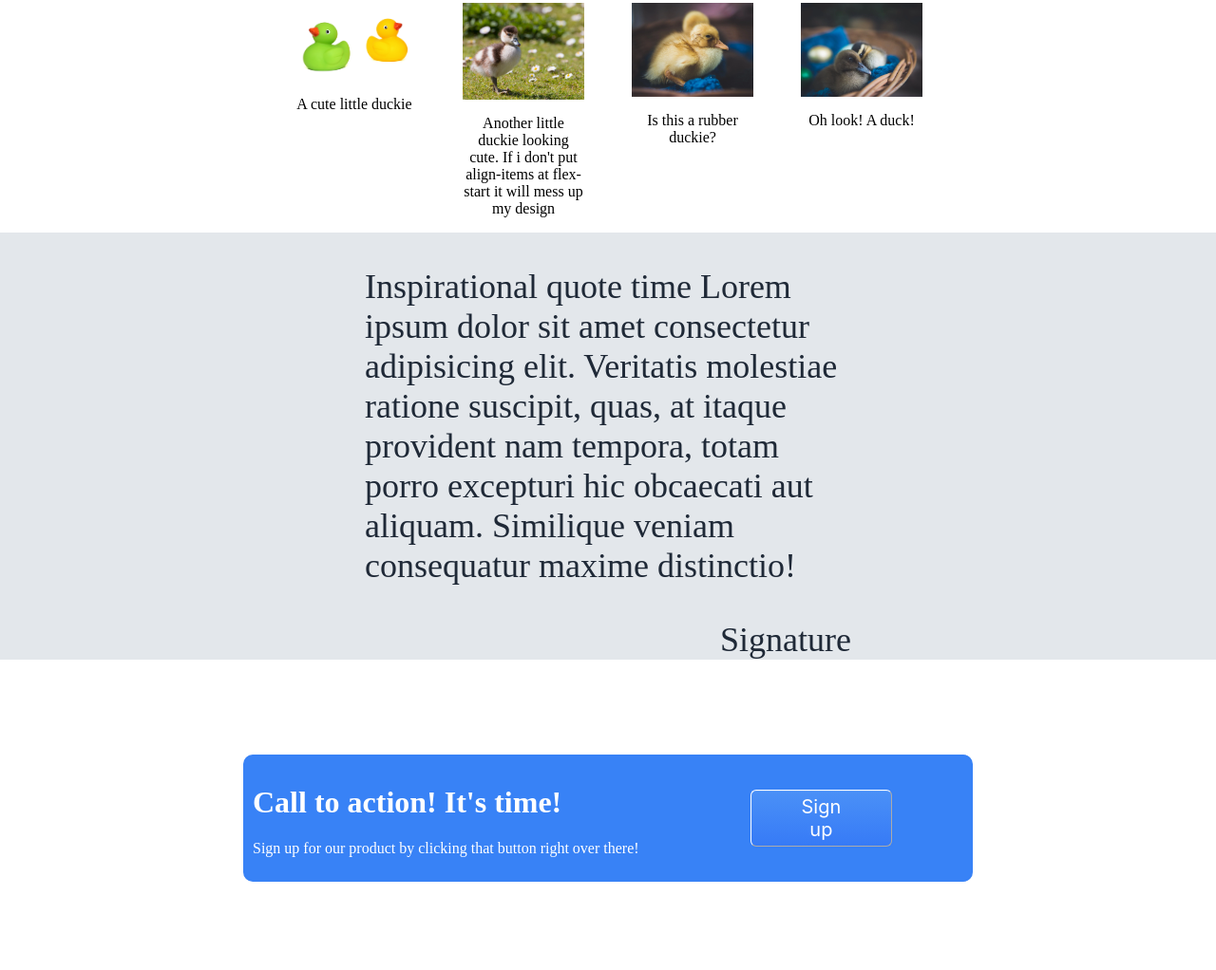
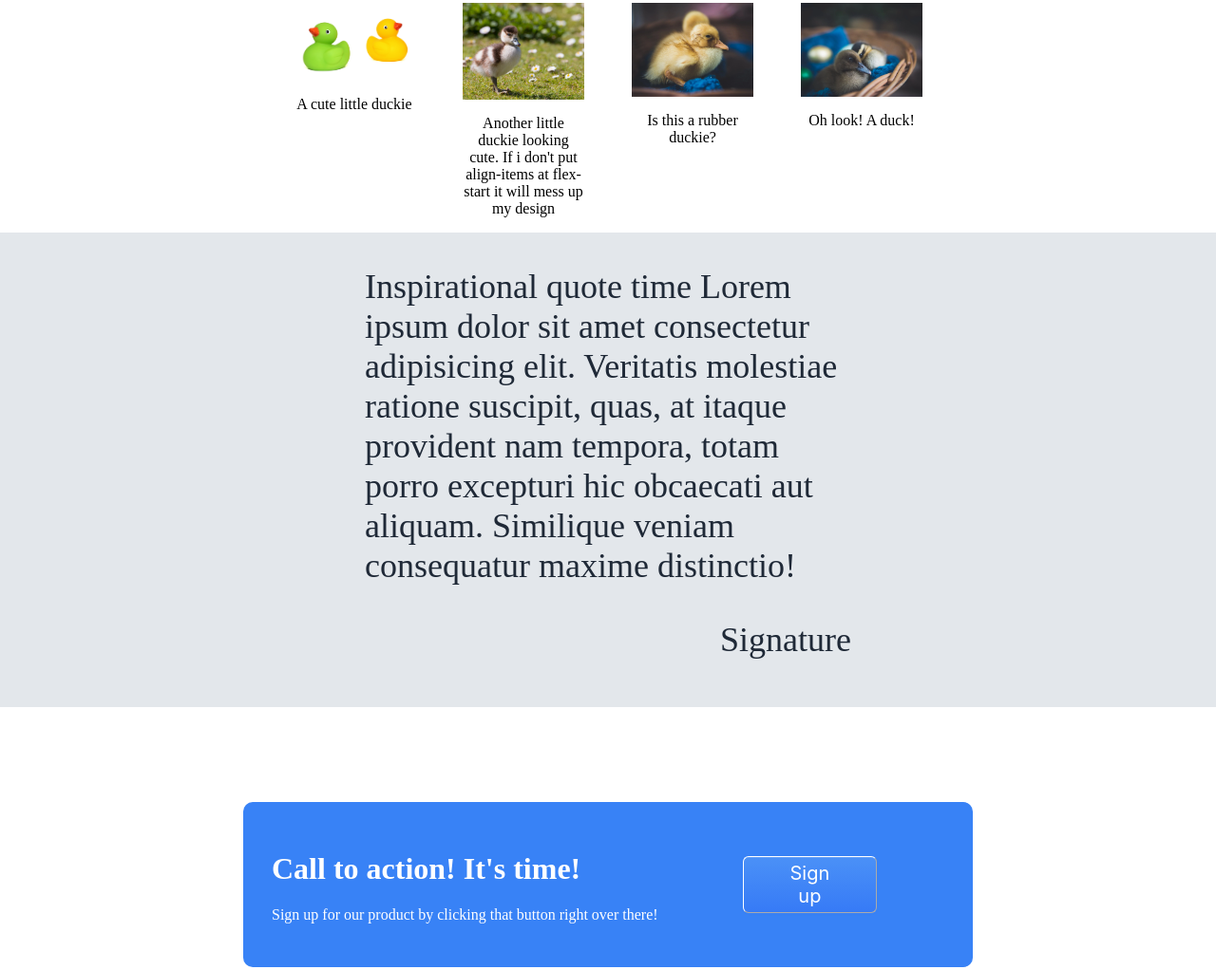
Before and after one commit to filip-anto/landing-page-project, a plain HTML site: page index.html in a window 1280 px wide. Shown: the part 537-1559 px from the top of the page at 95% size. Drawn offline with Linux system fonts and the light colour scheme.

Commit message:
Make minor adjudgment to separate sections

```diff
--- a/style.css
+++ b/style.css
@@ -81,6 +81,7 @@ header{
     font-size:36px;
     font-style: light italic;
     color:#1F2937;
+    padding-bottom: 50px;
 }
 .signature{
     align-self: flex-end;
@@ -89,7 +90,7 @@ header{
 .section-4{
     margin:100px 20%;
     border-radius: 10px;
-    padding:10px;
+    padding:30px;
     background-color: #3882F6;
     color:white;
     display:flex;
```
